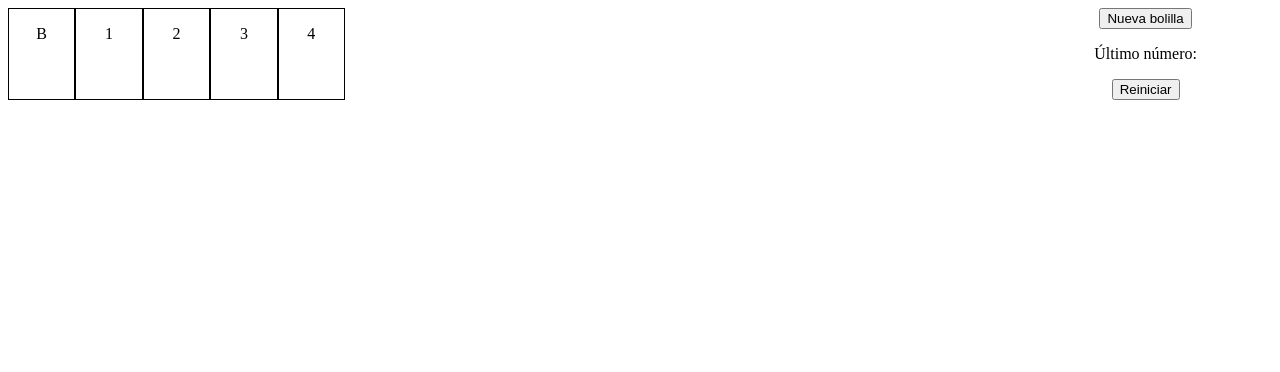
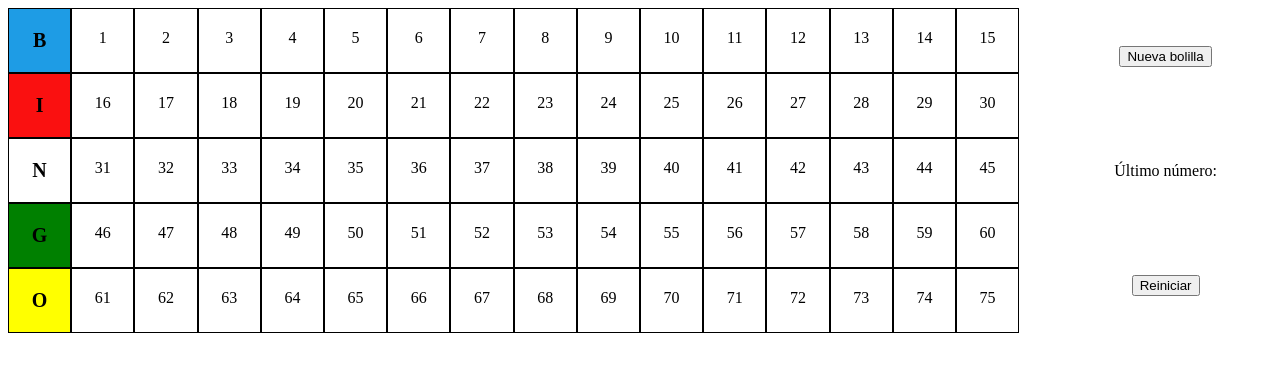
Before and after one commit to alonsobonilla/bingo-game, a plain HTML site: page index.html in a window 1280 px wide. Drawn offline with Linux system fonts and the light colour scheme.

Commit message:
Se mejoro el show bolillas

```diff
--- a/app.js
+++ b/app.js
@@ -39,25 +39,25 @@
     bolillasSacadas.splice(0, bolillasSacadas.length)
 }
 function showBolillas() {
-
     const contentBolillas = document.querySelector('.content-bolillas')
 
     for(let i=0; i<5; i++) {
-        for(let j=cambios[i]; j<cambios[i]+15; i++) {
+        for(let j=cambios[i]; j<cambios[i]+15; j++) {
             const div = document.createElement('DIV')
             const parrafo = document.createElement('p')
             if(j == cambios[i]) {
+                const div = document.createElement('DIV')
+                const parrafo = document.createElement('p')
+                div.classList.add(letrasBingo[i])
                 parrafo.textContent = letrasBingo[i]
                 div.appendChild(parrafo)
                 contentBolillas.appendChild(div)
-                continue
             }
-            div.classList.add('b-'+i)
-            parrafo.textContent = i
+            div.classList.add('b-'+j)
+            parrafo.textContent = j
 
-            div.append(parrafo)
+            div.appendChild(parrafo)
             contentBolillas.appendChild(div)
-
         }
     }
 }
--- a/styles.css
+++ b/styles.css
@@ -1,6 +1,7 @@
 .content {
     display: grid;
     grid-template-columns: 80% 20%;
+    gap: 20px;
 }
 .lado-derecho {
     display: flex;
@@ -15,7 +16,7 @@
 
 .content-bolillas {
     display: grid;
-    grid-template-columns: repeat(15, 1fr);
+    grid-template-columns: repeat(16, 1fr);
 }
 .content-bolillas div p {
     text-align: center;
@@ -26,3 +27,44 @@
 .select-bolilla {
     border: 2px solid green !important;
 }
+
+.B {
+    background-color: #1e9ce5;
+}
+.I {
+    background-color: #fa1010;
+}
+.N {
+    background-color: #fff;
+}
+.G {
+    background-color: green;
+}
+.O {
+    background-color: yellow;
+}
+
+.B p {
+    font-weight: bold;
+    font-size: 20px;
+}
+.I p {
+    font-weight: bold;
+    font-size: 20px;
+}
+.N p {
+    font-weight: bold;
+    font-size: 20px;
+}
+.G p {
+    font-weight: bold;
+    font-size: 20px;
+}
+.O p {
+    font-weight: bold;
+    font-size: 20px;
+}
+p {
+    margin: 0;
+    padding: 20px;
+}
```
